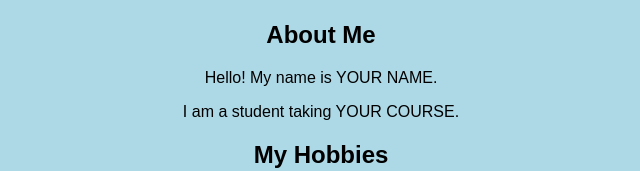
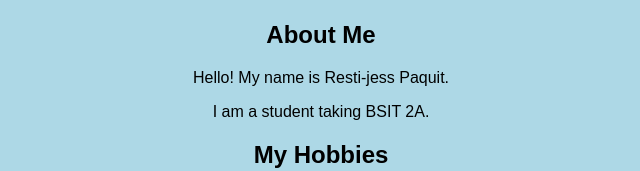
Before and after one commit to rqpaquitstudent-dev/rqpaquitstudent-dev.github.io, a plain HTML site: page index.html in a window 1280 px wide. Shown: the part 233-404 px from the top of the page, without its empty margins (319-959 px from the left). Drawn offline with Linux system fonts and the light colour scheme.

Commit message:
Update personal information in index.html

```diff
--- a/index.html
+++ b/index.html
@@ -12,14 +12,14 @@
     <img src="profile.jpg" alt="My Profile" width="150">
 
     <h2>About Me</h2>
-    <p>Hello! My name is YOUR NAME.</p>
-    <p>I am a student taking YOUR COURSE.</p>
+    <p>Hello! My name is Resti-jess Paquit.</p>
+    <p>I am a student taking BSIT 2A.</p>
 
     <h2>My Hobbies</h2>
     <p>I enjoy playing games, watching movies, and listening to music.</p>
 
     <h2>My GitHub Project</h2>
-    <a href="YOUR PART 1 REPOSITORY LINK">
+    <a href="https://github.com/rqpaqitstudent-dev/github-desktop-practice">
         Visit My Part 1 Repository
     </a>
 
```
